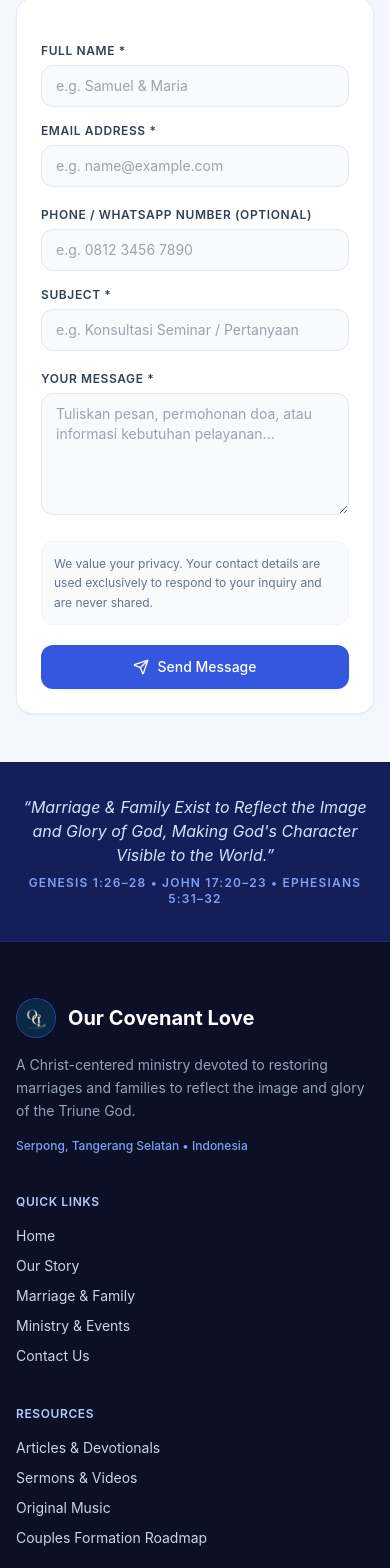
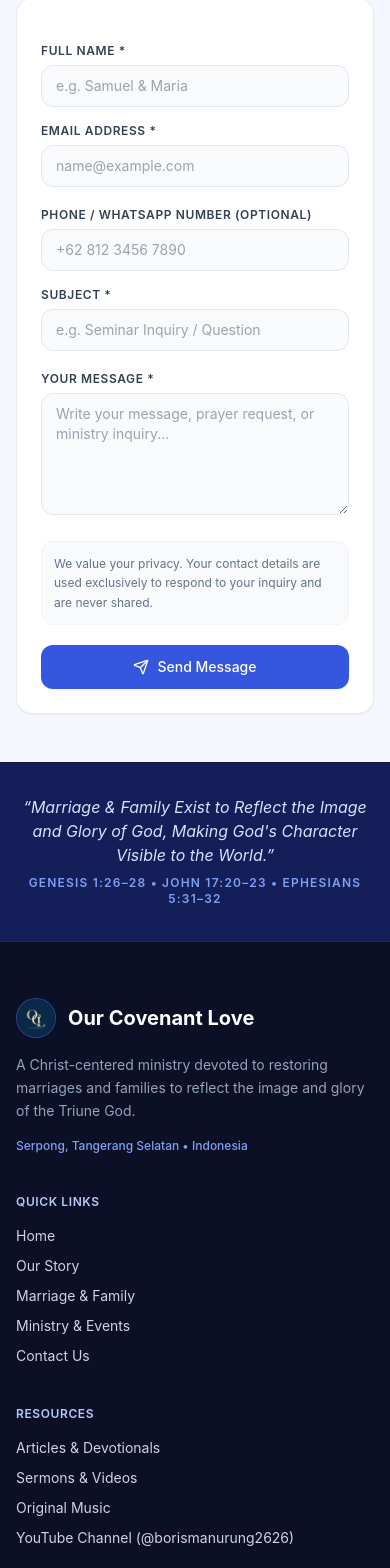
Before and after one commit to borismanurung/Our-Covenant-Love, a Next.js app: page /en/contact in a window 390 px wide. Shown: the part 1292-2860 px from the top of the page. Built offline with nearby package versions, Linux system fonts and the light colour scheme; no server answers.

Commit message:
fix: resolve tablet menu breakpoint gap, dead footer anchor, language switcher search retention, and bilingual form inputs

```diff
--- a/src/app/api/admin/content/route.ts
+++ b/src/app/api/admin/content/route.ts
@@ -87,7 +87,7 @@ export async function POST(request: NextRequest) {
           create: translations.map((t: any) => ({
             locale: t.locale,
             title: t.title,
-            slug: t.slug.toLowerCase().trim().replace(/[^a-z0-9]+/g, '-').replace(/(^-|-$)/g, ''),
+            slug: t.slug.toLowerCase().trim().replace(/[^a-z0-9]+/g, '-').replace(/(^-|-$)/g, '') || `item-${Date.now()}`,
             excerpt: t.excerpt || null,
             body: t.body || '',
             lyrics: t.lyrics || null,
--- a/src/components/ContactForm.tsx
+++ b/src/components/ContactForm.tsx
@@ -74,7 +74,7 @@ export default function ContactForm({ locale, dict }: ContactFormProps) {
           onClick={() => setStatus('idle')}
           className="inline-flex items-center px-4 py-2 text-xs font-semibold uppercase tracking-wider text-emerald-800 bg-white border border-emerald-300 rounded-lg hover:bg-emerald-100 transition-colors"
         >
-          Kirim Pesan Lain / Send Another
+          {locale === 'id' ? 'Kirim Pesan Lain' : 'Send Another Message'}
         </button>
       </div>
     );
@@ -114,7 +114,7 @@ export default function ContactForm({ locale, dict }: ContactFormProps) {
             value={formData.name}
             onChange={(e) => setFormData({ ...formData, name: e.target.value })}
             className="w-full px-3.5 py-2.5 text-sm bg-slate-50 border border-slate-200 rounded-xl focus:bg-white focus:ring-2 focus:ring-covenant-500 focus:border-covenant-500 transition-all outline-none"
-            placeholder="e.g. Samuel & Maria"
+            placeholder={locale === 'id' ? 'misal: Samuel & Maria' : 'e.g. Samuel & Maria'}
           />
         </div>
 
@@ -128,7 +128,7 @@ export default function ContactForm({ locale, dict }: ContactFormProps) {
             value={formData.email}
             onChange={(e) => setFormData({ ...formData, email: e.target.value })}
             className="w-full px-3.5 py-2.5 text-sm bg-slate-50 border border-slate-200 rounded-xl focus:bg-white focus:ring-2 focus:ring-covenant-500 focus:border-covenant-500 transition-all outline-none"
-            placeholder="e.g. name@example.com"
+            placeholder="name@example.com"
           />
         </div>
       </div>
@@ -143,7 +143,7 @@ export default function ContactForm({ locale, dict }: ContactFormProps) {
             value={formData.phone}
             onChange={(e) => setFormData({ ...formData, phone: e.target.value })}
             className="w-full px-3.5 py-2.5 text-sm bg-slate-50 border border-slate-200 rounded-xl focus:bg-white focus:ring-2 focus:ring-covenant-500 focus:border-covenant-500 transition-all outline-none"
-            placeholder="e.g. 0812 3456 7890"
+            placeholder={locale === 'id' ? '0812 3456 7890' : '+62 812 3456 7890'}
           />
         </div>
 
@@ -157,7 +157,7 @@ export default function ContactForm({ locale, dict }: ContactFormProps) {
             value={formData.subject}
             onChange={(e) => setFormData({ ...formData, subject: e.target.value })}
             className="w-full px-3.5 py-2.5 text-sm bg-slate-50 border border-slate-200 rounded-xl focus:bg-white focus:ring-2 focus:ring-covenant-500 focus:border-covenant-500 transition-all outline-none"
-            placeholder="e.g. Konsultasi Seminar / Pertanyaan"
+            placeholder={locale === 'id' ? 'misal: Konsultasi Seminar / Pertanyaan' : 'e.g. Seminar Inquiry / Question'}
           />
         </div>
       </div>
@@ -172,7 +172,11 @@ export default function ContactForm({ locale, dict }: ContactFormProps) {
           value={formData.message}
           onChange={(e) => setFormData({ ...formData, message: e.target.value })}
           className="w-full px-3.5 py-2.5 text-sm bg-slate-50 border border-slate-200 rounded-xl focus:bg-white focus:ring-2 focus:ring-covenant-500 focus:border-covenant-500 transition-all outline-none resize-y"
-          placeholder="Tuliskan pesan, permohonan doa, atau informasi kebutuhan pelayanan..."
+          placeholder={
+            locale === 'id'
+              ? 'Tuliskan pesan, permohonan doa, atau informasi kebutuhan pelayanan...'
+              : 'Write your message, prayer request, or ministry inquiry...'
+          }
         />
       </div>
 
--- a/src/components/Footer.tsx
+++ b/src/components/Footer.tsx
@@ -106,9 +106,14 @@ export default function Footer({ locale, dict }: FooterProps) {
                 </Link>
               </li>
               <li>
-                <Link href={`/${locale}#couples-preview`} className="hover:text-covenant-400 transition-colors">
-                  Couples Formation Roadmap
-                </Link>
+                <a
+                  href="https://www.youtube.com/@borismanurung2626"
+                  target="_blank"
+                  rel="noopener noreferrer"
+                  className="hover:text-covenant-400 transition-colors inline-flex items-center gap-1"
+                >
+                  <span>YouTube Channel (@borismanurung2626)</span>
+                </a>
               </li>
             </ul>
           </div>
--- a/src/components/LanguageSwitcher.tsx
+++ b/src/components/LanguageSwitcher.tsx
@@ -3,24 +3,35 @@
 import { usePathname, useRouter } from 'next/navigation';
 import { Locale, locales, localeNames } from '@/i18n/config';
 import { Globe } from 'lucide-react';
-import { useState } from 'react';
+import { useState, useEffect } from 'react';
 
 export default function LanguageSwitcher({ currentLocale }: { currentLocale: Locale }) {
   const pathname = usePathname();
   const router = useRouter();
   const [isOpen, setIsOpen] = useState(false);
 
+  useEffect(() => {
+    if (!isOpen) return;
+    const handleKeyDown = (e: KeyboardEvent) => {
+      if (e.key === 'Escape') setIsOpen(false);
+    };
+    window.addEventListener('keydown', handleKeyDown);
+    return () => window.removeEventListener('keydown', handleKeyDown);
+  }, [isOpen]);
+
   const switchLocale = (newLocale: Locale) => {
     setIsOpen(false);
     if (newLocale === currentLocale) return;
+
+    const search = typeof window !== 'undefined' ? window.location.search : '';
 
     // Replace the locale prefix in current pathname
     const segments = pathname.split('/');
     if (segments.length > 1 && locales.includes(segments[1] as Locale)) {
       segments[1] = newLocale;
-      router.push(segments.join('/'));
+      router.push(segments.join('/') + search);
     } else {
-      router.push(`/${newLocale}`);
+      router.push(`/${newLocale}${search}`);
     }
   };
 
--- a/src/components/Navbar.tsx
+++ b/src/components/Navbar.tsx
@@ -1,6 +1,6 @@
 'use client';
 
-import { useState } from 'react';
+import { useState, useEffect } from 'react';
 import Link from 'next/link';
 import Image from 'next/image';
 import { usePathname } from 'next/navigation';
@@ -17,6 +17,12 @@ interface NavbarProps {
 export default function Navbar({ locale, dict }: NavbarProps) {
   const [isMobileMenuOpen, setIsMobileMenuOpen] = useState(false);
   const pathname = usePathname();
+
+  useEffect(() => {
+    if (typeof document !== 'undefined') {
+      document.documentElement.lang = locale;
+    }
+  }, [locale]);
 
   const navLinks = [
     { href: `/${locale}`, label: dict.common.home },
@@ -81,8 +87,8 @@ export default function Navbar({ locale, dict }: NavbarProps) {
             ))}
           </nav>
 
-          {/* Right Action Bar (Language Switcher, Admin Link) */}
-          <div className="hidden sm:flex items-center gap-3">
+          {/* Right Action Bar (Language Switcher, Admin Link) - Desktop */}
+          <div className="hidden lg:flex items-center gap-3">
             <LanguageSwitcher currentLocale={locale} />
             <Link
               href={`/${locale}/admin`}
@@ -93,8 +99,8 @@ export default function Navbar({ locale, dict }: NavbarProps) {
             </Link>
           </div>
 
-          {/* Mobile Menu Button */}
-          <div className="flex sm:hidden items-center gap-2">
+          {/* Mobile & Tablet Action Bar (Language Switcher + Menu Button) */}
+          <div className="flex lg:hidden items-center gap-2">
             <LanguageSwitcher currentLocale={locale} />
             <button
               type="button"
@@ -108,9 +114,9 @@ export default function Navbar({ locale, dict }: NavbarProps) {
         </div>
       </div>
 
-      {/* Mobile Drawer Menu */}
+      {/* Mobile & Tablet Drawer Menu */}
       {isMobileMenuOpen && (
-        <div className="sm:hidden border-t border-slate-200 bg-white px-4 pt-3 pb-6 shadow-xl space-y-1">
+        <div className="lg:hidden border-t border-slate-200 bg-white px-4 pt-3 pb-6 shadow-xl space-y-1">
           {navLinks.map((link) => (
             <Link
               key={link.href}
```
